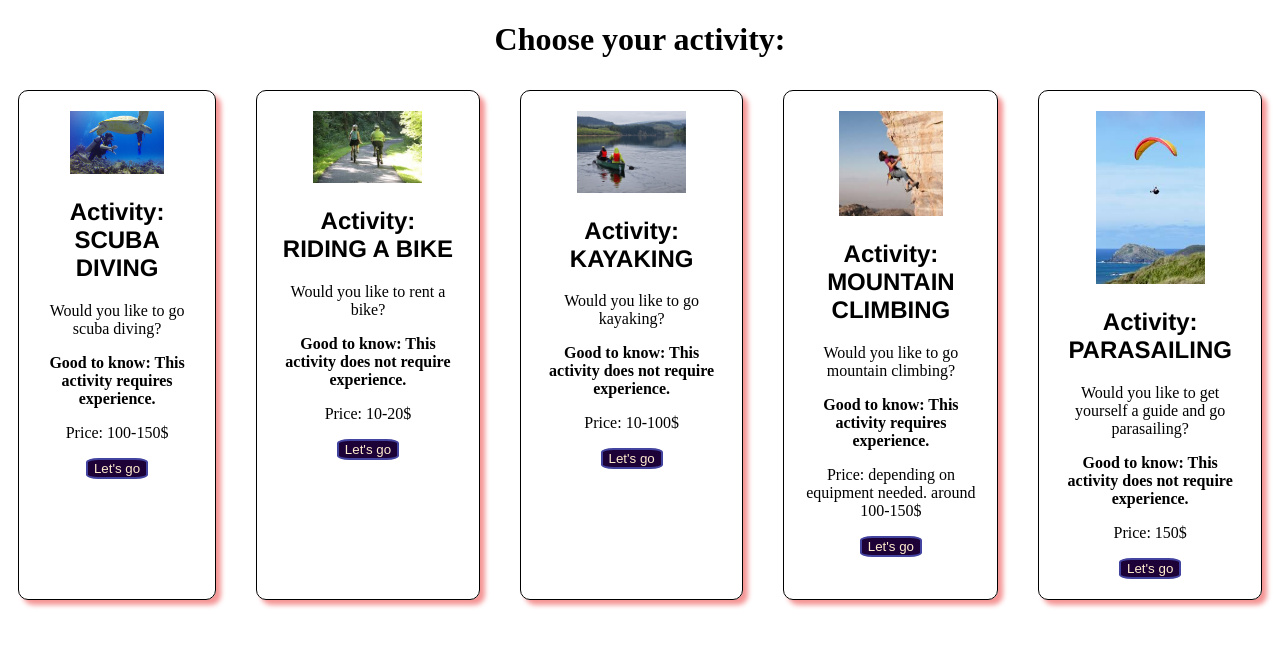
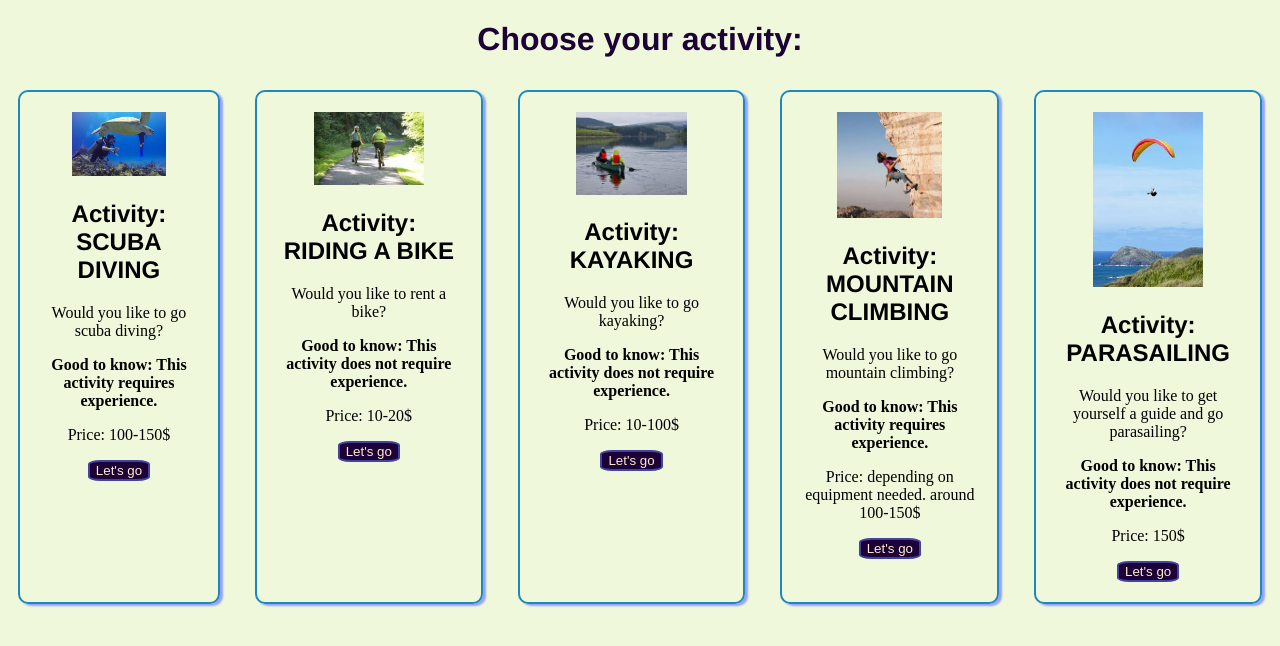
Before and after one commit to leahase/react, a React (Vite) app: page / in a window 1280 px wide. Shown: the top 646 px of the page. Built offline with nearby package versions, Linux system fonts and the light colour scheme.

Commit message:
change img

```diff
--- a/src/index.css
+++ b/src/index.css
@@ -1,12 +1,12 @@
 .flex-container {
   display: flex;
-  gap: 20px;
-  justify-content: space-around;
+  gap: 15px;
+  justify-content: space-between;
 }
 .flex-box{
-    border: 1px solid black;
+    border: 2px solid rgb(27, 137, 192);
     border-radius: 10px;
-    box-shadow: 5px 5px 5px rgb(245, 149, 149);
+    box-shadow: 3px 2px 2px rgb(149, 162, 245);
     padding: 20px;
     margin: 10px;
     text-align: center;
@@ -17,6 +17,8 @@ img {
 }
 h1 {
   text-align: center;
+  color: rgb(28, 2, 54);
+  font-family: 'Franklin Gothic Medium', 'Arial Narrow', Arial, sans-serif;
 
 }
 button {
@@ -31,3 +33,6 @@ button:hover {
   color:rgb(55, 35, 6);
   background-color: rgb(196, 173, 71);
 }
+body {
+  background-color: rgb(240, 248, 219);
+}
```
